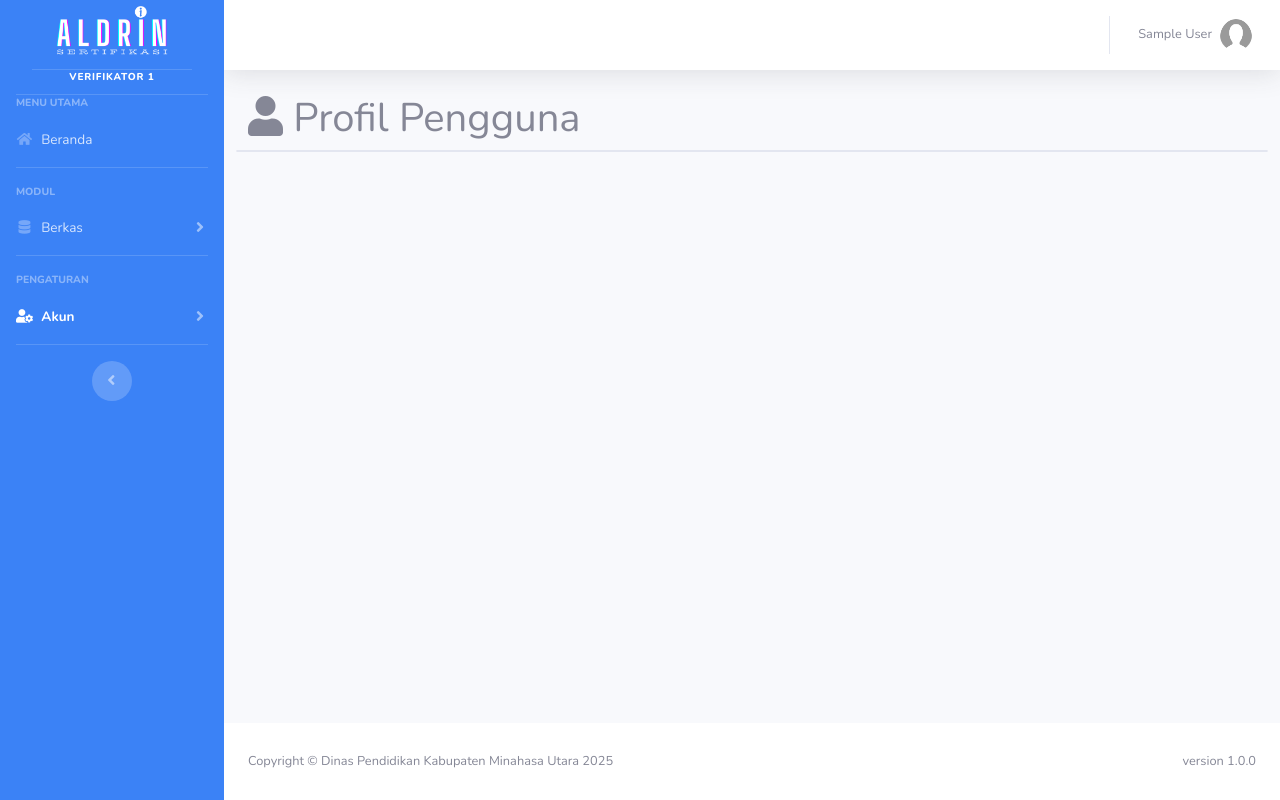
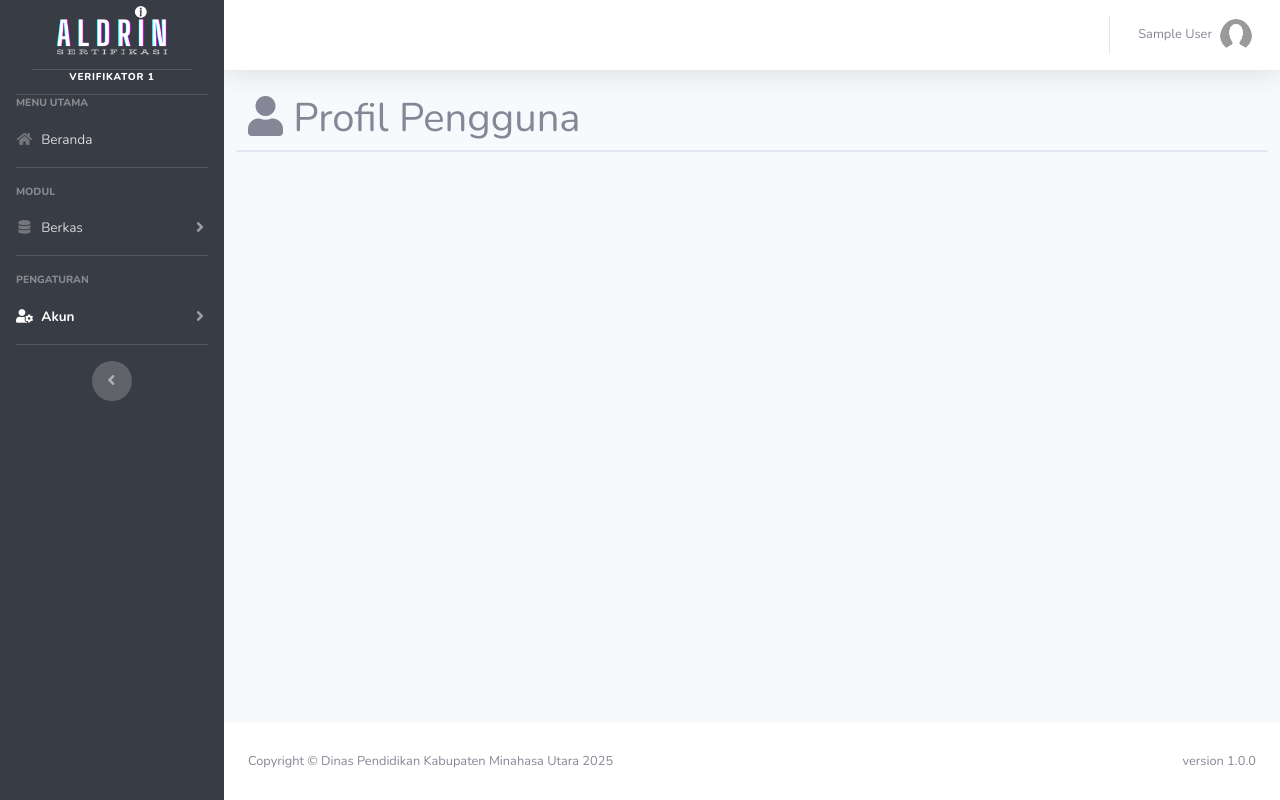
Before and after one commit to clohonauman/aldrin_sertifikasi, a PHP site: page /tcpdf/main.php?module=profil in a window 1280 px wide. Run offline with PHP 8.4, Linux system fonts and the light colour scheme; the visitor is signed in with stand-in values (Sample User, id 1); data that the repository does not hold is empty.

Commit message:
Modified: Change primary color

```diff
--- a/main.php
+++ b/main.php
@@ -31,7 +31,7 @@ if(isset($_SESSION['kode_akses']) AND isset($_SESSION['token']) AND isset($_SESS
         <link href="assets/plugins/datatables/dataTables.bootstrap.css" rel="stylesheet" type="text/css" />
         <style>
             .sidebar-dark {
-                background-color: #3B82F6 !important;
+                background-color: #383c44 !important;
             }
         </style>
 
```
